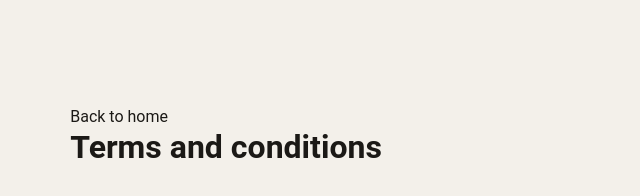
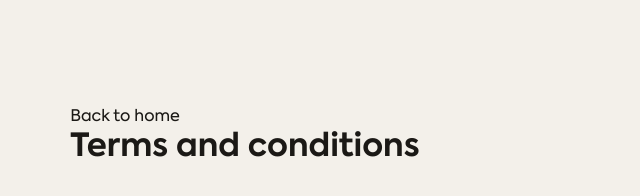
Before and after one commit to upc-pre-1acc0238-2620-4951-arcadiadevs/viora-landing-page, a website built with Vite: page legal/terms.html in a window 1280 px wide. Shown: the whole page, without its empty margins (0-640 px from the left). Built offline with nearby package versions, Linux system fonts and the light colour scheme; a web font is replaced by a local one.

Commit message:
chore(fonts): add brand fonts as woff2 builds

```diff
--- a/src/styles/settings/fonts.css
+++ b/src/styles/settings/fonts.css
@@ -28,6 +28,22 @@
 
 @font-face {
   font-family: 'Axiforma';
+  src: url('/fonts/axiforma/axiforma-medium.woff2') format('woff2');
+  font-weight: 500;
+  font-style: normal;
+  font-display: swap;
+}
+
+@font-face {
+  font-family: 'Axiforma';
+  src: url('/fonts/axiforma/axiforma-semibold.woff2') format('woff2');
+  font-weight: 600;
+  font-style: normal;
+  font-display: swap;
+}
+
+@font-face {
+  font-family: 'Axiforma';
   src: url('/fonts/axiforma/axiforma-bold.woff2') format('woff2');
   font-weight: 700;
   font-style: normal;
--- a/src/styles/settings/tokens.css
+++ b/src/styles/settings/tokens.css
@@ -44,6 +44,7 @@
   --weight-book: 350;
   --weight-regular: 400;
   --weight-medium: 500;
+  --weight-semibold: 600;
   --weight-bold: 700;
 
   /* ── Typography: fluid scale (393 → 1440) ──────────── */
```
Also changed, not shown: public/fonts/README.md, public/fonts/axiforma/axiforma-bold.woff2 (added), public/fonts/axiforma/axiforma-book.woff2 (added), public/fonts/axiforma/axiforma-light.woff2 (added), public/fonts/axiforma/axiforma-medium.woff2 (added), public/fonts/axiforma/axiforma-regular.woff2 (added), public/fonts/axiforma/axiforma-semibold.woff2 (added), public/fonts/foriene-serif/foriene-serif-italic.woff2 (added), public/fonts/foriene-serif/foriene-serif-regular.woff2 (added), 1 other file.
